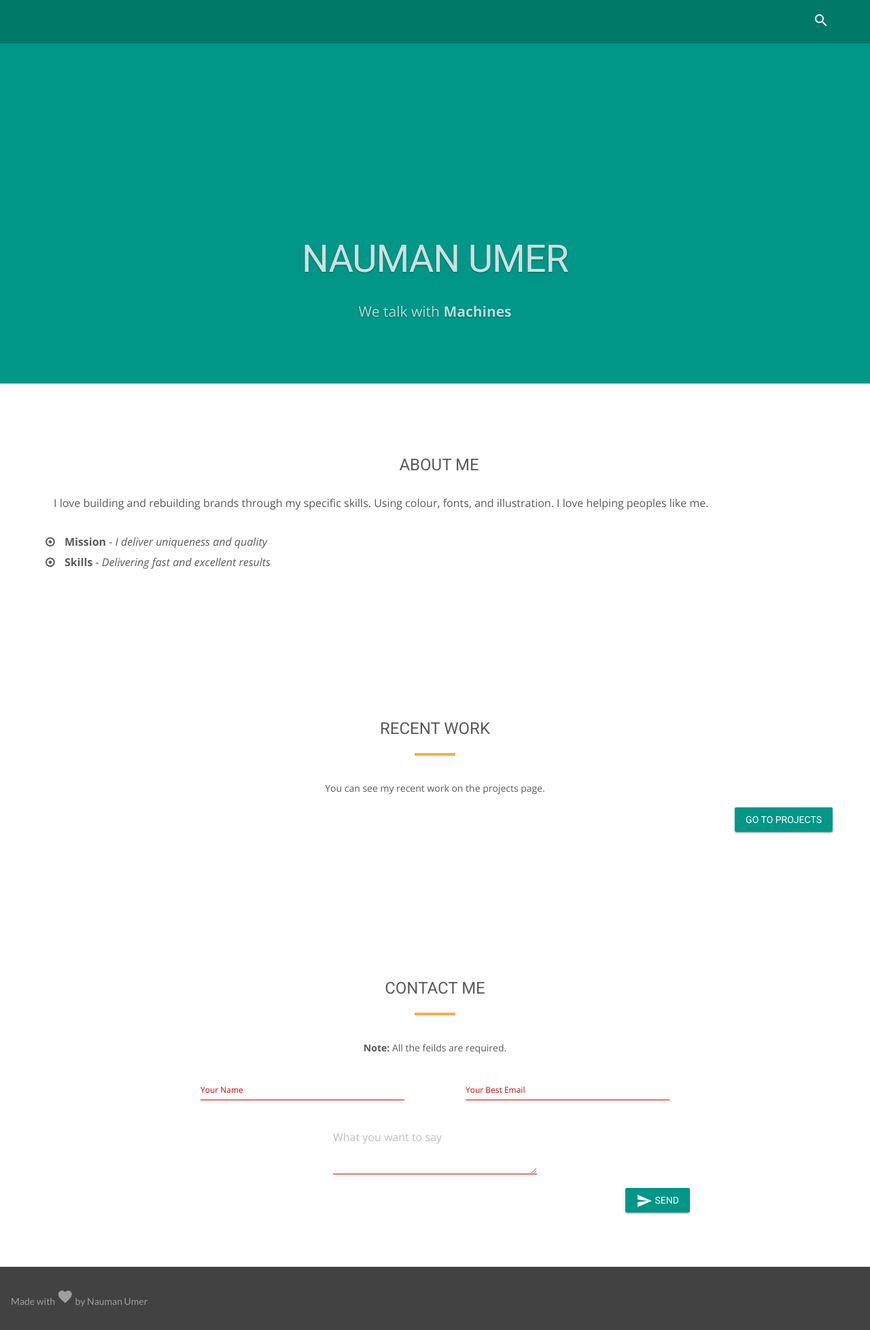
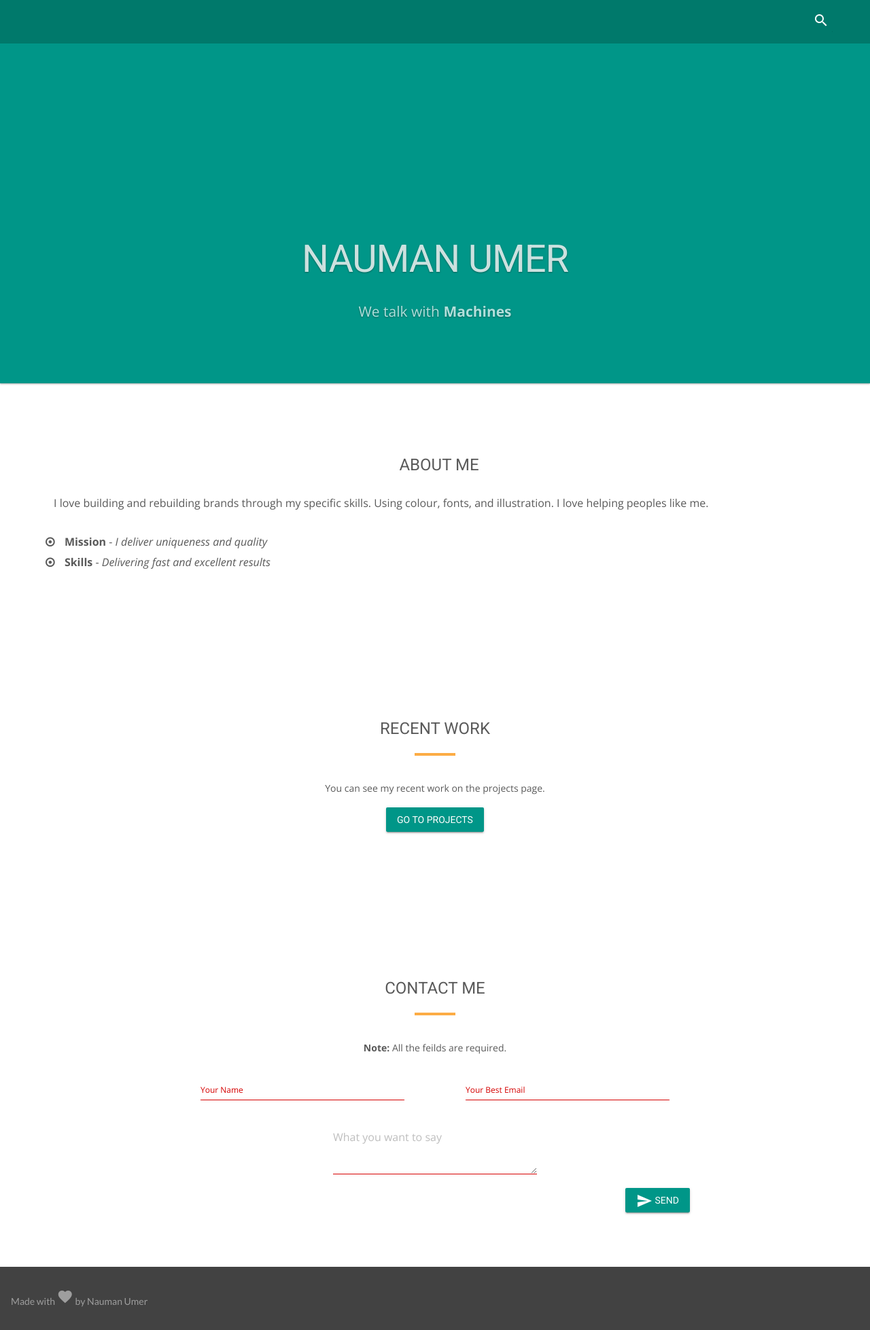
Before and after one commit to nmanumr/nmanumr.com, a Jekyll site: the page built from index.html, in a window 1280 px wide. Shown: the whole page at 68% size. Built offline with Jekyll 4.4.1, drawn with Linux system fonts in a browser that asks for light colours; nearby versions of some CDN libraries.

Commit message:
Update portfolio.html

```diff
--- a/_includes/portfolio.html
+++ b/_includes/portfolio.html
@@ -11,7 +11,7 @@
 
             <div class="row text-center">
 <p>You can see my recent work on the projects page.</p>
-               <a class="pull-right mdl-button--primary mdl-button mdl-js-button mdl-button--raised mdl-js-ripple-effect" href="/projects/">
+               <a class="mdl-button--primary mdl-button mdl-js-button mdl-button--raised mdl-js-ripple-effect" href="/projects/">
   Go to Projects
 </a>
             </div>
```
